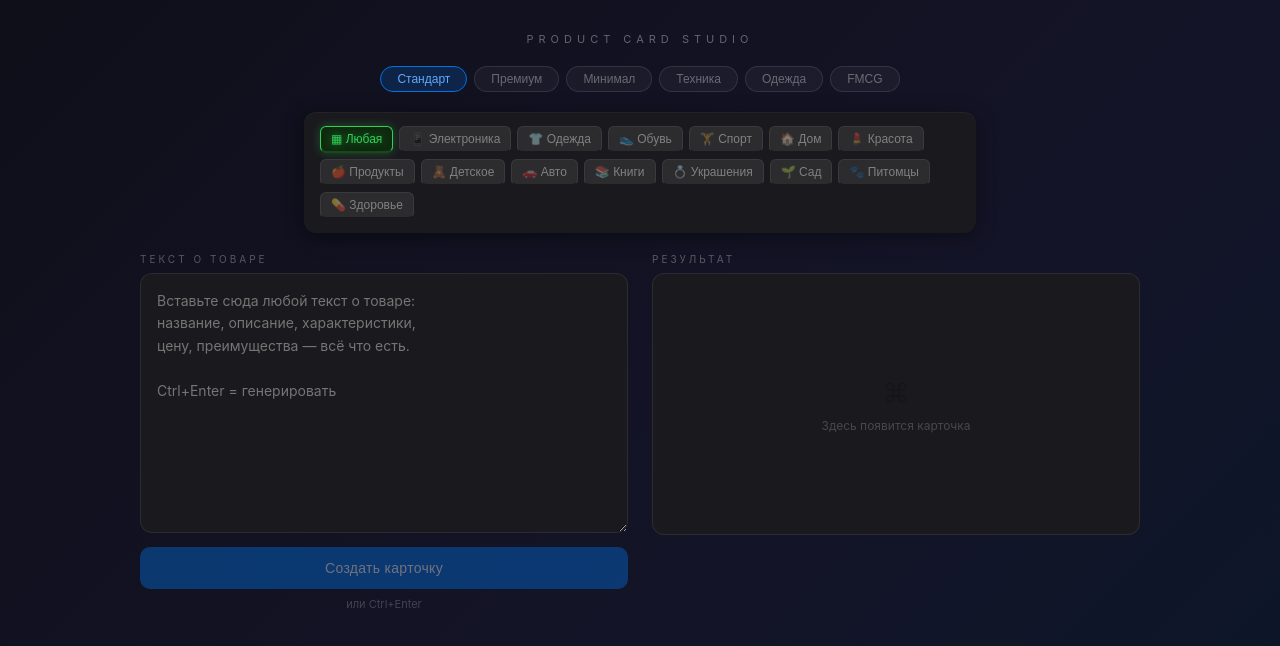
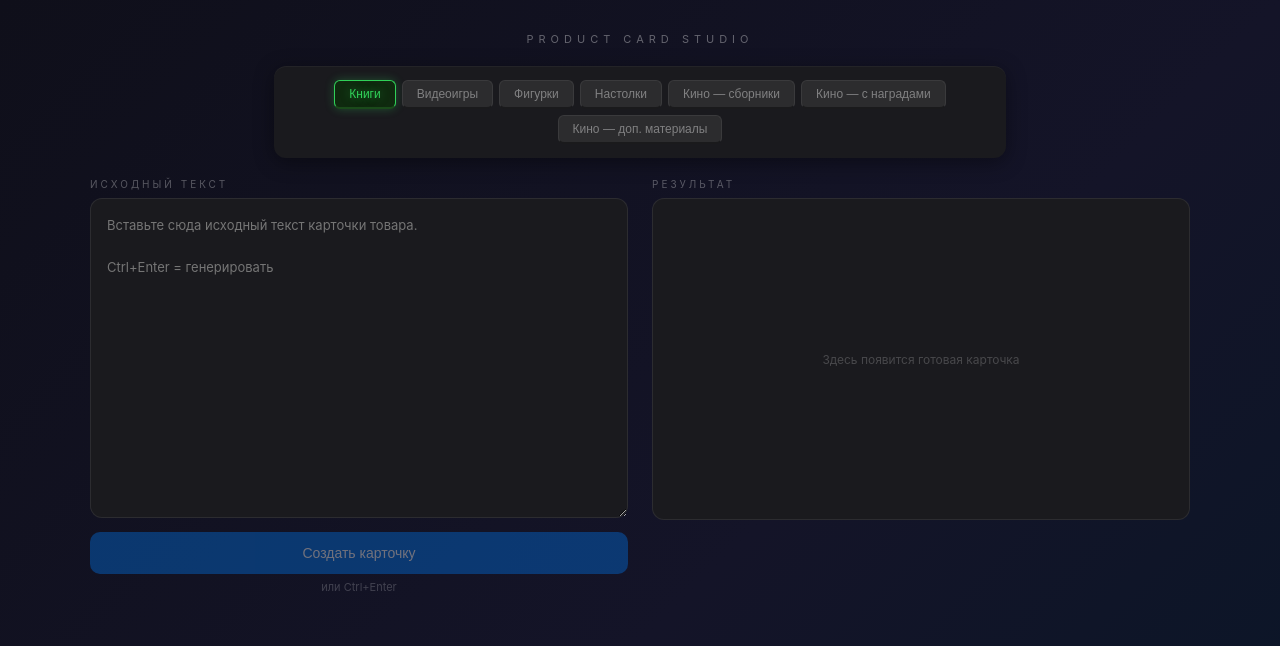
Before and after one commit to agasfer1982-ux/product-card-studio, a Next.js app: page / in a window 1280 px wide. Shown: the top 646 px of the page. Built offline with nearby package versions, Linux system fonts and the light colour scheme.

Commit message:
Update page.js

```diff
--- a/app/page.js
+++ b/app/page.js
@@ -2,36 +2,18 @@
 import { useState } from "react";
 
 const CATEGORIES = [
-  { id: "", label: "Любая", emoji: "▦" },
-  { id: "electronics", label: "Электроника", emoji: "📱" },
-  { id: "clothes", label: "Одежда", emoji: "👕" },
-  { id: "shoes", label: "Обувь", emoji: "👟" },
-  { id: "sports", label: "Спорт", emoji: "🏋️" },
-  { id: "home", label: "Дом", emoji: "🏠" },
-  { id: "beauty", label: "Красота", emoji: "💄" },
-  { id: "food", label: "Продукты", emoji: "🍎" },
-  { id: "kids", label: "Детское", emoji: "🧸" },
-  { id: "auto", label: "Авто", emoji: "🚗" },
-  { id: "books", label: "Книги", emoji: "📚" },
-  { id: "jewelry", label: "Украшения", emoji: "💍" },
-  { id: "garden", label: "Сад", emoji: "🌱" },
-  { id: "pets", label: "Питомцы", emoji: "🐾" },
-  { id: "health", label: "Здоровье", emoji: "💊" },
-];
-
-const TEMPLATES = [
-  { id: "standard", label: "Стандарт" },
-  { id: "premium", label: "Премиум" },
-  { id: "minimal", label: "Минимал" },
-  { id: "tech", label: "Техника" },
-  { id: "clothes", label: "Одежда" },
-  { id: "food", label: "FMCG" },
+  { id: "books", label: "Книги" },
+  { id: "games", label: "Видеоигры" },
+  { id: "figures", label: "Фигурки" },
+  { id: "boardgames", label: "Настолки" },
+  { id: "movies_collection", label: "Кино — сборники" },
+  { id: "movies_awards", label: "Кино — с наградами" },
+  { id: "movies_extras", label: "Кино — доп. материалы" },
 ];
 
 export default function Home() {
   const [text, setText] = useState("");
-  const [category, setCategory] = useState("");
-  const [template, setTemplate] = useState("standard");
+  const [template, setTemplate] = useState("books");
   const [html, setHtml] = useState("");
   const [loading, setLoading] = useState(false);
   const [error, setError] = useState("");
@@ -46,7 +28,7 @@ export default function Home() {
       const res = await fetch("/api/generate", {
         method: "POST",
         headers: { "Content-Type": "application/json" },
-        body: JSON.stringify({ text, template, category }),
+        body: JSON.stringify({ text, template }),
       });
       const data = await res.json();
       if (!res.ok) throw new Error(data.error || "Ошибка сервера");
@@ -67,7 +49,7 @@ export default function Home() {
 
   const iframeSrc = html
     ? `data:text/html;charset=utf-8,${encodeURIComponent(
-        `<!DOCTYPE html><html><head><meta charset="utf-8"><style>body{margin:0;padding:20px;background:#f5f5f7;display:flex;justify-content:center;box-sizing:border-box}</style></head><body>${html}</body></html>`
+        `<!DOCTYPE html><html><head><meta charset="utf-8"><style>body{margin:0;padding:20px;background:white;box-sizing:border-box}</style></head><body>${html}</body></html>`
       )}`
     : null;
 
@@ -79,66 +61,48 @@ export default function Home() {
       display: "flex", flexDirection: "column", alignItems: "center",
       padding: "32px 16px", gap: "20px",
     }}>
-      {/* Title */}
       <div style={{ color: "rgba(255,255,255,0.35)", fontSize: "11px", letterSpacing: "5px", textTransform: "uppercase" }}>
         Product Card Studio
       </div>
 
-      {/* Template chips */}
-      <div style={{ display: "flex", flexWrap: "wrap", gap: "7px", justifyContent: "center" }}>
-        {TEMPLATES.map(t => (
-          <button key={t.id} onClick={() => setTemplate(t.id)} style={{
-            background: template === t.id ? "rgba(0,113,227,0.2)" : "rgba(255,255,255,0.04)",
-            border: `1px solid ${template === t.id ? "#0071e3" : "rgba(255,255,255,0.1)"}`,
-            color: template === t.id ? "#60aaff" : "rgba(255,255,255,0.35)",
-            borderRadius: "20px", padding: "5px 16px", fontSize: "12px",
-            cursor: "pointer", transition: "all .15s",
-          }}>{t.label}</button>
-        ))}
-      </div>
-
-      {/* Keyboard */}
       <div style={{
         background: "#1a1a1e", borderRadius: "12px", padding: "14px 16px",
-        display: "flex", flexWrap: "wrap", gap: "6px", maxWidth: "640px",
+        display: "flex", flexWrap: "wrap", gap: "6px", maxWidth: "700px", justifyContent: "center",
         boxShadow: "inset 0 1px 0 rgba(255,255,255,0.04), 0 4px 20px rgba(0,0,0,0.4)",
       }}>
         {CATEGORIES.map(cat => {
-          const on = category === cat.id;
+          const on = template === cat.id;
           return (
-            <button key={cat.id} onClick={() => setCategory(cat.id)} style={{
+            <button key={cat.id} onClick={() => setTemplate(cat.id)} style={{
               background: on ? "#0f2a0f" : "#2c2c2e",
               border: `1px solid ${on ? "#30d158" : "#3a3a3c"}`,
               borderBottom: `2px solid ${on ? "#1a4a1a" : "#1a1a1c"}`,
-              borderRadius: "6px", padding: "5px 10px", fontSize: "12px",
+              borderRadius: "6px", padding: "6px 14px", fontSize: "12px",
               color: on ? "#30d158" : "rgba(255,255,255,0.4)",
               cursor: "pointer", transition: "all .12s", whiteSpace: "nowrap",
               boxShadow: on ? "0 0 10px rgba(48,209,88,0.3)" : "none",
               textShadow: on ? "0 0 8px rgba(48,209,88,0.5)" : "none",
             }}>
-              {cat.emoji} {cat.label}
+              {cat.label}
             </button>
           );
         })}
       </div>
 
-      {/* Main area */}
-      <div style={{ display: "flex", gap: "24px", flexWrap: "wrap", justifyContent: "center", width: "100%", maxWidth: "1000px" }}>
-
-        {/* Input */}
-        <div style={{ flex: "1 1 340px", minWidth: 0 }}>
+      <div style={{ display: "flex", gap: "24px", flexWrap: "wrap", justifyContent: "center", width: "100%", maxWidth: "1100px" }}>
+        <div style={{ flex: "1 1 380px", minWidth: 0 }}>
           <div style={{ color: "rgba(255,255,255,0.3)", fontSize: "10px", letterSpacing: "3px", textTransform: "uppercase", marginBottom: "8px" }}>
-            Текст о товаре
+            Исходный текст
           </div>
           <textarea
             value={text}
             onChange={e => setText(e.target.value)}
             onKeyDown={e => { if ((e.ctrlKey || e.metaKey) && e.key === "Enter") generate(); }}
-            placeholder={"Вставьте сюда любой текст о товаре:\nназвание, описание, характеристики,\nцену, преимущества — всё что есть.\n\nCtrl+Enter = генерировать"}
+            placeholder={"Вставьте сюда исходный текст карточки товара.\n\nCtrl+Enter = генерировать"}
             style={{
-              width: "100%", height: "260px", background: "#1a1a1e",
+              width: "100%", height: "320px", background: "#1a1a1e",
               border: "1px solid rgba(255,255,255,0.08)", borderRadius: "12px",
-              color: "rgba(255,255,255,0.85)", fontFamily: "inherit", fontSize: "14px",
+              color: "rgba(255,255,255,0.85)", fontFamily: "inherit", fontSize: "13px",
               padding: "16px", resize: "vertical", outline: "none", lineHeight: 1.6,
               boxSizing: "border-box",
             }}
@@ -149,27 +113,21 @@ export default function Home() {
             color: "white", border: "none", borderRadius: "10px",
             fontSize: "14px", fontWeight: 500, cursor: loading ? "wait" : "pointer",
             transition: "all .2s", opacity: !text.trim() ? 0.4 : 1,
-            letterSpacing: "0.3px",
           }}>
             {loading ? "Генерирую..." : "Создать карточку"}
           </button>
-          <div style={{ marginTop: "8px", color: "rgba(255,255,255,0.2)", fontSize: "11px", textAlign: "center" }}>
-            или Ctrl+Enter
-          </div>
+          <div style={{ marginTop: "6px", color: "rgba(255,255,255,0.2)", fontSize: "11px", textAlign: "center" }}>или Ctrl+Enter</div>
         </div>
 
-        {/* Output */}
-        <div style={{ flex: "1 1 340px", minWidth: 0 }}>
+        <div style={{ flex: "1 1 380px", minWidth: 0 }}>
           <div style={{ display: "flex", justifyContent: "space-between", alignItems: "center", marginBottom: "8px" }}>
-            <div style={{ color: "rgba(255,255,255,0.3)", fontSize: "10px", letterSpacing: "3px", textTransform: "uppercase" }}>
-              Результат
-            </div>
+            <div style={{ color: "rgba(255,255,255,0.3)", fontSize: "10px", letterSpacing: "3px", textTransform: "uppercase" }}>Результат</div>
             {html && (
               <button onClick={copyHtml} style={{
                 background: copied ? "#30d158" : "rgba(255,255,255,0.07)",
                 border: "1px solid rgba(255,255,255,0.12)",
                 color: copied ? "#fff" : "rgba(255,255,255,0.5)",
-                borderRadius: "8px", padding: "4px 12px", fontSize: "11px",
+                borderRadius: "8px", padding: "4px 14px", fontSize: "11px",
                 cursor: "pointer", transition: "all .2s",
               }}>
                 {copied ? "✓ Скопировано" : "Копировать HTML"}
@@ -177,64 +135,37 @@ export default function Home() {
             )}
           </div>
           <div style={{
-            height: "260px", background: "#1a1a1e",
+            height: "320px", background: "#1a1a1e",
             border: "1px solid rgba(255,255,255,0.08)", borderRadius: "12px",
-            overflow: "hidden", position: "relative",
+            overflow: "hidden",
           }}>
             {!html && !loading && !error && (
-              <div style={{ height: "100%", display: "flex", flexDirection: "column", alignItems: "center", justifyContent: "center", gap: "8px" }}>
-                <div style={{ fontSize: "28px", opacity: 0.15 }}>⌘</div>
-                <div style={{ fontSize: "12px", color: "rgba(255,255,255,0.2)" }}>Здесь появится карточка</div>
+              <div style={{ height: "100%", display: "flex", alignItems: "center", justifyContent: "center" }}>
+                <div style={{ fontSize: "12px", color: "rgba(255,255,255,0.2)" }}>Здесь появится готовая карточка</div>
               </div>
             )}
             {loading && (
               <div style={{ height: "100%", display: "flex", flexDirection: "column", alignItems: "center", justifyContent: "center", gap: "14px" }}>
                 <div style={{ display: "flex", gap: "6px" }}>
                   {[0,1,2].map(i => (
-                    <div key={i} style={{
-                      width: "8px", height: "8px", borderRadius: "50%", background: "#0071e3",
-                      animation: `dp 1.4s ease-in-out ${i*0.2}s infinite`,
-                    }} />
+                    <div key={i} style={{ width: "8px", height: "8px", borderRadius: "50%", background: "#0071e3", animation: `dp 1.4s ease-in-out ${i*0.2}s infinite` }} />
                   ))}
                 </div>
                 <div style={{ color: "rgba(255,255,255,0.3)", fontSize: "12px" }}>Создаю карточку...</div>
               </div>
             )}
-            {error && (
-              <div style={{ padding: "20px" }}>
-                <div style={{ color: "#ff453a", fontSize: "13px", fontWeight: 600, marginBottom: "6px" }}>Ошибка</div>
-                <div style={{ color: "rgba(255,255,255,0.4)", fontSize: "12px" }}>{error}</div>
-              </div>
-            )}
-            {html && iframeSrc && (
-              <iframe src={iframeSrc} style={{ width: "100%", height: "100%", border: "none" }} sandbox="allow-same-origin" />
-            )}
+            {error && <div style={{ padding: "20px" }}><div style={{ color: "#ff453a", fontSize: "13px", fontWeight: 600 }}>Ошибка</div><div style={{ color: "rgba(255,255,255,0.4)", fontSize: "12px", marginTop: "6px" }}>{error}</div></div>}
+            {html && iframeSrc && <iframe src={iframeSrc} style={{ width: "100%", height: "100%", border: "none" }} sandbox="allow-same-origin" />}
           </div>
-
-          {/* Raw HTML toggle */}
           {html && (
             <details style={{ marginTop: "10px" }}>
-              <summary style={{ color: "rgba(255,255,255,0.25)", fontSize: "11px", cursor: "pointer", letterSpacing: "1px" }}>
-                Исходный HTML
-              </summary>
-              <pre style={{
-                marginTop: "8px", background: "#1a1a1e", borderRadius: "8px",
-                padding: "12px", fontSize: "10px", color: "rgba(255,255,255,0.5)",
-                overflow: "auto", maxHeight: "200px", lineHeight: 1.5,
-                border: "1px solid rgba(255,255,255,0.06)",
-              }}>{html}</pre>
+              <summary style={{ color: "rgba(255,255,255,0.25)", fontSize: "11px", cursor: "pointer" }}>Исходный HTML</summary>
+              <pre style={{ marginTop: "8px", background: "#1a1a1e", borderRadius: "8px", padding: "12px", fontSize: "10px", color: "rgba(255,255,255,0.5)", overflow: "auto", maxHeight: "200px", border: "1px solid rgba(255,255,255,0.06)" }}>{html}</pre>
             </details>
           )}
         </div>
       </div>
-
-      <style>{`
-        @keyframes dp { 0%,80%,100%{transform:scale(.6);opacity:.3} 40%{transform:scale(1);opacity:1} }
-        textarea:focus { border-color: rgba(255,255,255,0.2) !important; }
-        button:not(:disabled):hover { filter: brightness(1.1); }
-        ::-webkit-scrollbar { width: 4px; height: 4px; }
-        ::-webkit-scrollbar-thumb { background: rgba(255,255,255,0.15); border-radius: 2px; }
-      `}</style>
+      <style>{`@keyframes dp{0%,80%,100%{transform:scale(.6);opacity:.3}40%{transform:scale(1);opacity:1}}`}</style>
     </main>
   );
 }
```
